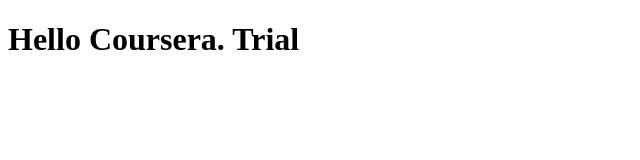
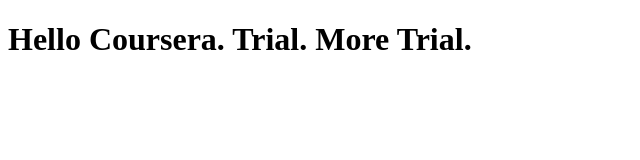
Before and after one commit to sparks-out/coursera-fs, a plain HTML site: page site/index.html in a window 1280 px wide. Shown: the whole page, without its empty margins (0-640 px from the left). Drawn offline with Linux system fonts and the light colour scheme.

Commit message:
still trying

```diff
--- a/site/index.html
+++ b/site/index.html
@@ -4,6 +4,6 @@
     <title>Hello Coursera</title>
 </head>
 <body>
-    <h1>Hello Coursera. Trial</h1>
+    <h1>Hello Coursera. Trial. More Trial.</h1>
 </body>
 </html>
```
